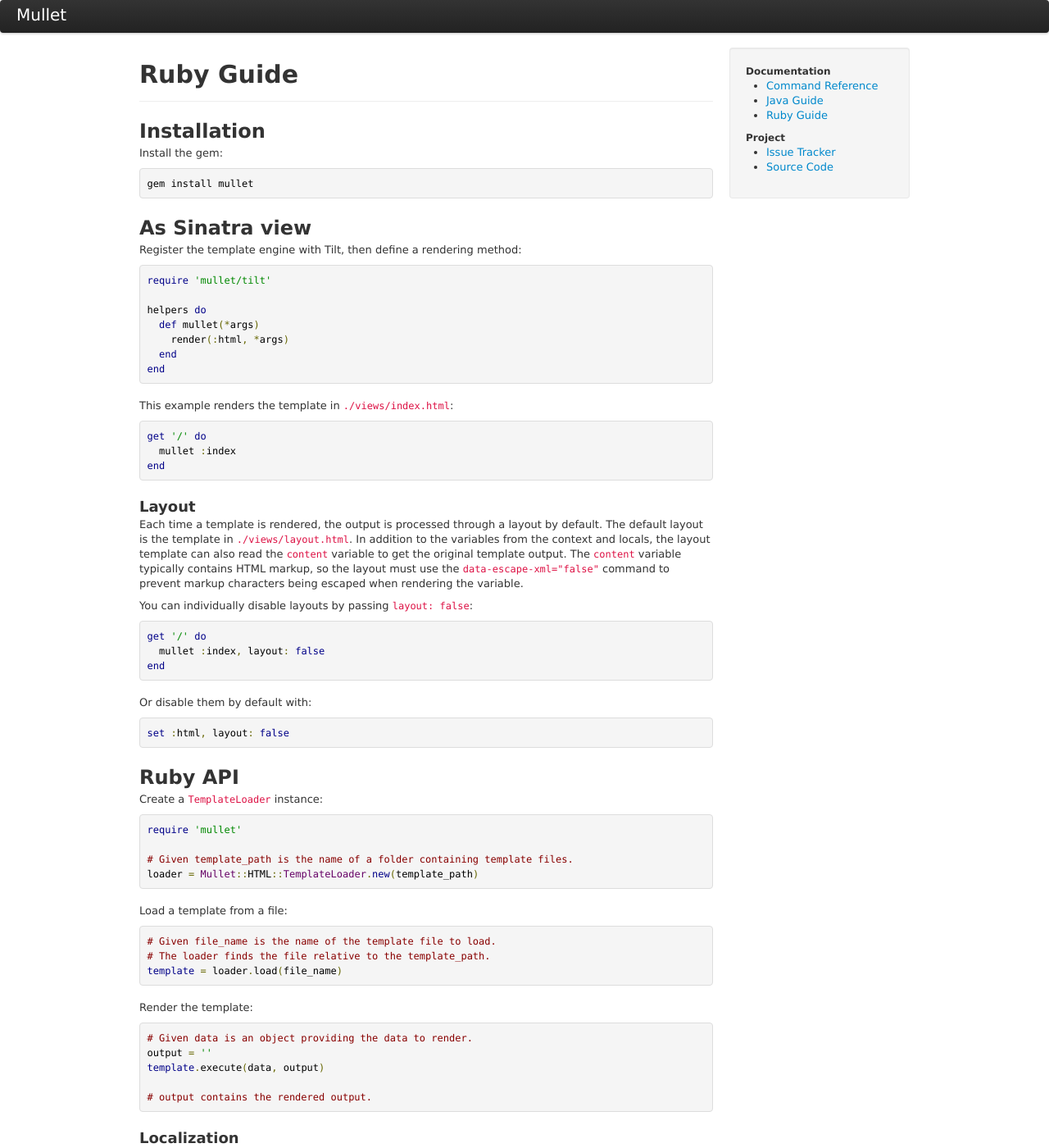
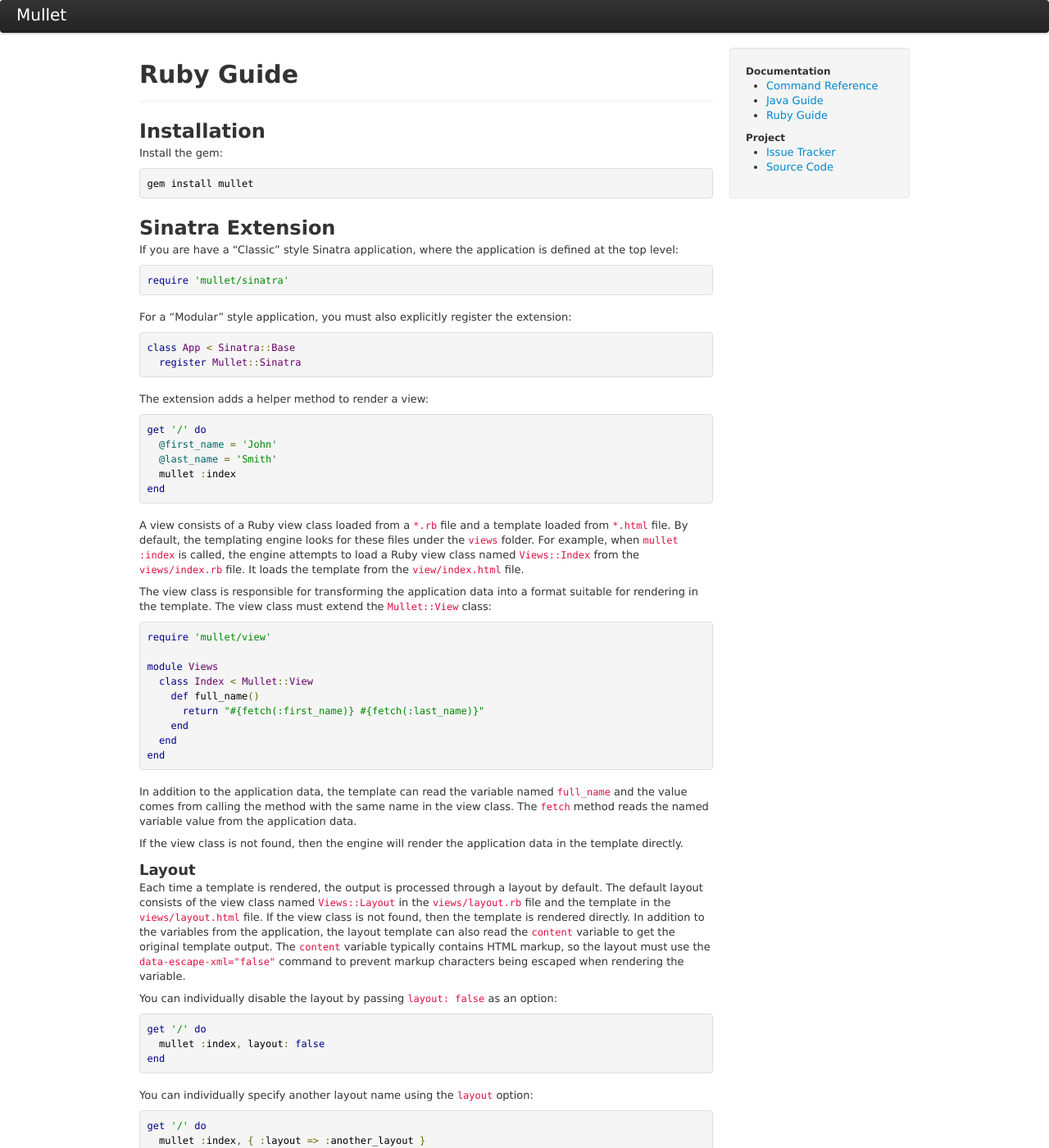
Before and after one commit to pukkaone/mullet, a Jekyll site: the page built from ruby.md, in a window 1280 px wide and 1400 px high. Shown: the whole window at 82% size. Built offline with Jekyll 4.4.1, drawn with Linux system fonts in a browser that asks for light colours; nearby versions of some CDN libraries; Markdown is read by kramdown in place of the engine named in the settings.

Commit message:
Replace tilt extension with Sinatra extension

```diff
--- a/ruby.md
+++ b/ruby.md
@@ -10,44 +10,79 @@
     gem install mullet
 
 
-## As Sinatra view
+## Sinatra Extension
 
-Register the template engine with Tilt, then define a rendering method:
+If you are have a "Classic" style Sinatra application, where the application is
+defined at the top level:
 
-    require 'mullet/tilt'
+    require 'mullet/sinatra'
 
-    helpers do
-      def mullet(*args)
-        render(:html, *args)
+For a "Modular" style application, you must also explicitly register the
+extension:
+
+    class App < Sinatra::Base
+      register Mullet::Sinatra
+
+The extension adds a helper method to render a view:
+
+    get '/' do
+      @first_name = 'John'
+      @last_name = 'Smith'
+      mullet :index
+    end
+
+A view consists of a Ruby view class loaded from a `*.rb` file and a template
+loaded from `*.html` file.  By default, the templating engine looks for these
+files under the `views` folder.  For example, when `mullet :index` is called,
+the engine attempts to load a Ruby view class named `Views::Index` from the
+`views/index.rb` file.  It loads the template from the `view/index.html` file.
+
+The view class is responsible for transforming the application data into a
+format suitable for rendering in the template.  The view class must extend the
+`Mullet::View` class:
+
+    require 'mullet/view'
+
+    module Views
+      class Index < Mullet::View
+        def full_name()
+          return "#{fetch(:first_name)} #{fetch(:last_name)}"
+        end
       end
     end
 
-This example renders the template in `./views/index.html`:
+In addition to the application data, the template can read the variable named
+`full_name` and the value comes from calling the method with the same name in
+the view class.  The `fetch` method reads the named variable value from the
+application data.
 
-    get '/' do
-      mullet :index
-    end
+If the view class is not found, then the engine will render the application
+data in the template directly.
 
 
 ### Layout
 
 Each time a template is rendered, the output is processed through a layout by
-default.  The default layout is the template in `./views/layout.html`.  In
-addition to the variables from the context and locals, the layout template can
-also read the `content` variable to get the original template output.  The
-`content` variable typically contains HTML markup, so the layout must use the
+default.  The default layout consists of the view class named `Views::Layout`
+in the `views/layout.rb` file and the template in the `views/layout.html` file.
+If the view class is not found, then the template is rendered directly.   In
+addition to the variables from the application, the layout template can also
+read the `content` variable to get the original template output.  The `content`
+variable typically contains HTML markup, so the layout must use the
 `data-escape-xml="false"` command to prevent markup characters being escaped
 when rendering the variable.
 
-You can individually disable layouts by passing `layout: false`:
+You can individually disable the layout by passing `layout: false` as an option:
 
     get '/' do
       mullet :index, layout: false
     end
 
-Or disable them by default with:
+You can individually specify another layout name using the `layout` option:
 
-    set :html, layout: false
+    get '/' do
+      mullet :index, { :layout => :another_layout }
+    end
 
 
 ## Ruby API
```
